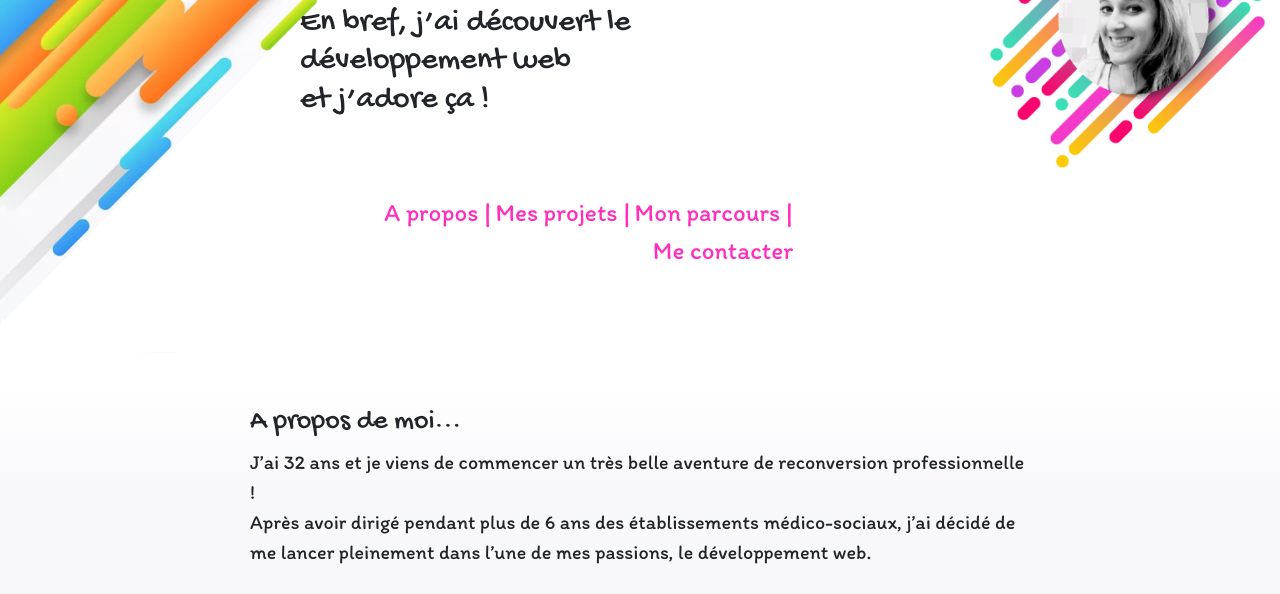
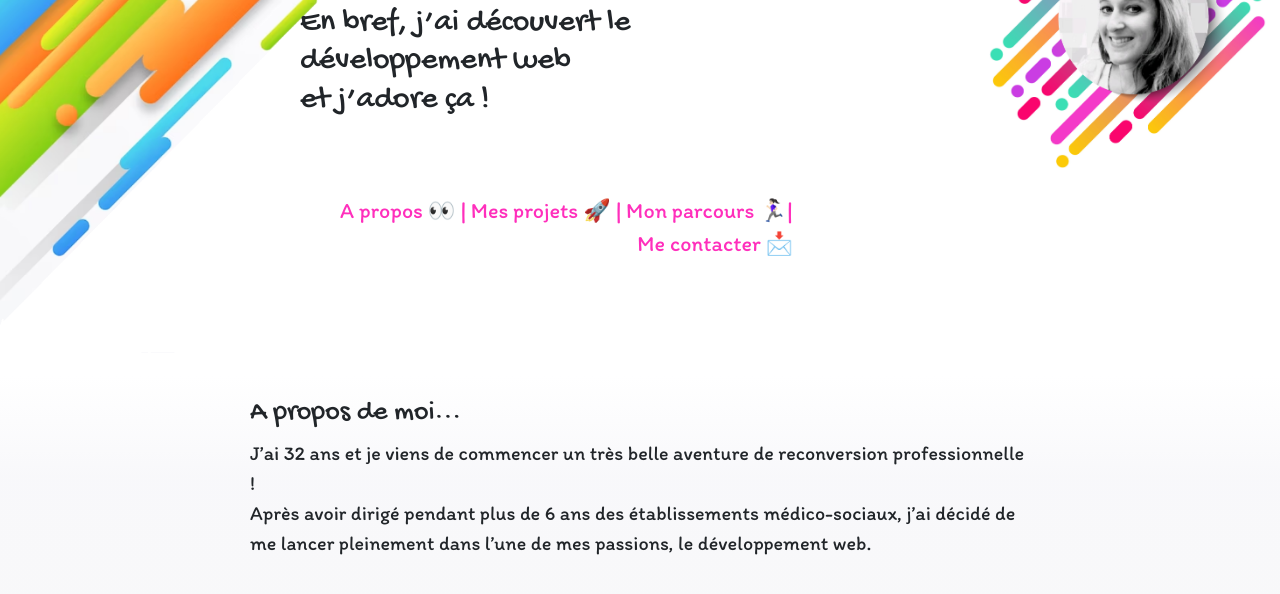
Before and after one commit to alexia-pratensi/portefolio, a website: page index.html in a window 1280 px wide. Shown: the part 152-746 px from the top of the page. Drawn offline with nearby package versions, Linux system fonts and the light colour scheme.

Commit message:
links navbar

```diff
--- a/index.html
+++ b/index.html
@@ -30,10 +30,10 @@
             <!-- navbar -->
             <nav class="navbar-anchor">
               <ul>
-                <li><a href="@Url.Action('about')">A propos |</a></li>
-                <li><a href="@Url.Action('project')">Mes projets |</a></li>
-                <li><a href="@Url.Action('career')">Mon parcours |</a></li>
-                <li><a href="@Url.Action('contact')">Me contacter</a></li>
+                <li><a href="#about">A propos 👀 |</a></li>
+                <li><a href="#project">Mes projets 🚀 |</a></li>
+                <li><a href="#career">Mon parcours 🏃🏻‍♀️|</a></li>
+                <li><a href="#contact">Me contacter 📩</a></li>
               </ul>
             </nav>
           </div>
@@ -59,10 +59,10 @@
         </div>
     </div>
 
+    <!-- Mes projets -->
     <div id="project">
       <!-- carousel -->
       <div id="carouselExampleIndicators" class="carousel slide" data-bs-ride="true">
-
 
         <!-- components -->
         <div class="carousel-inner">
@@ -147,17 +147,8 @@
           <button type="button" data-bs-target="#carouselExampleIndicators" data-bs-slide-to="3" aria-label="Slide 4"></button>
         </div>
 
-
-
       </div>
     </div>
 
-
-
-
-
-
-
-
   </body>
 </html>
--- a/style.css
+++ b/style.css
@@ -62,7 +62,6 @@
 
 
   /* navbar */
-
     .navbar-anchor > ul {
       padding-inline-start: 0px;
       text-align: right;
@@ -77,7 +76,7 @@
     .navbar-anchor > ul > li > a {
       text-decoration: none;
       color:#FF2FBC;
-      font-size: 25px;
+      font-size: 22px;
     }
     .navbar-anchor > ul > li > a:hover {
       color:black;
@@ -134,11 +133,6 @@
 
     .project-description > p {
       font-size: 15px;
-    }
-
-    .project-image {
-
-
     }
 
     .project-description {
```
